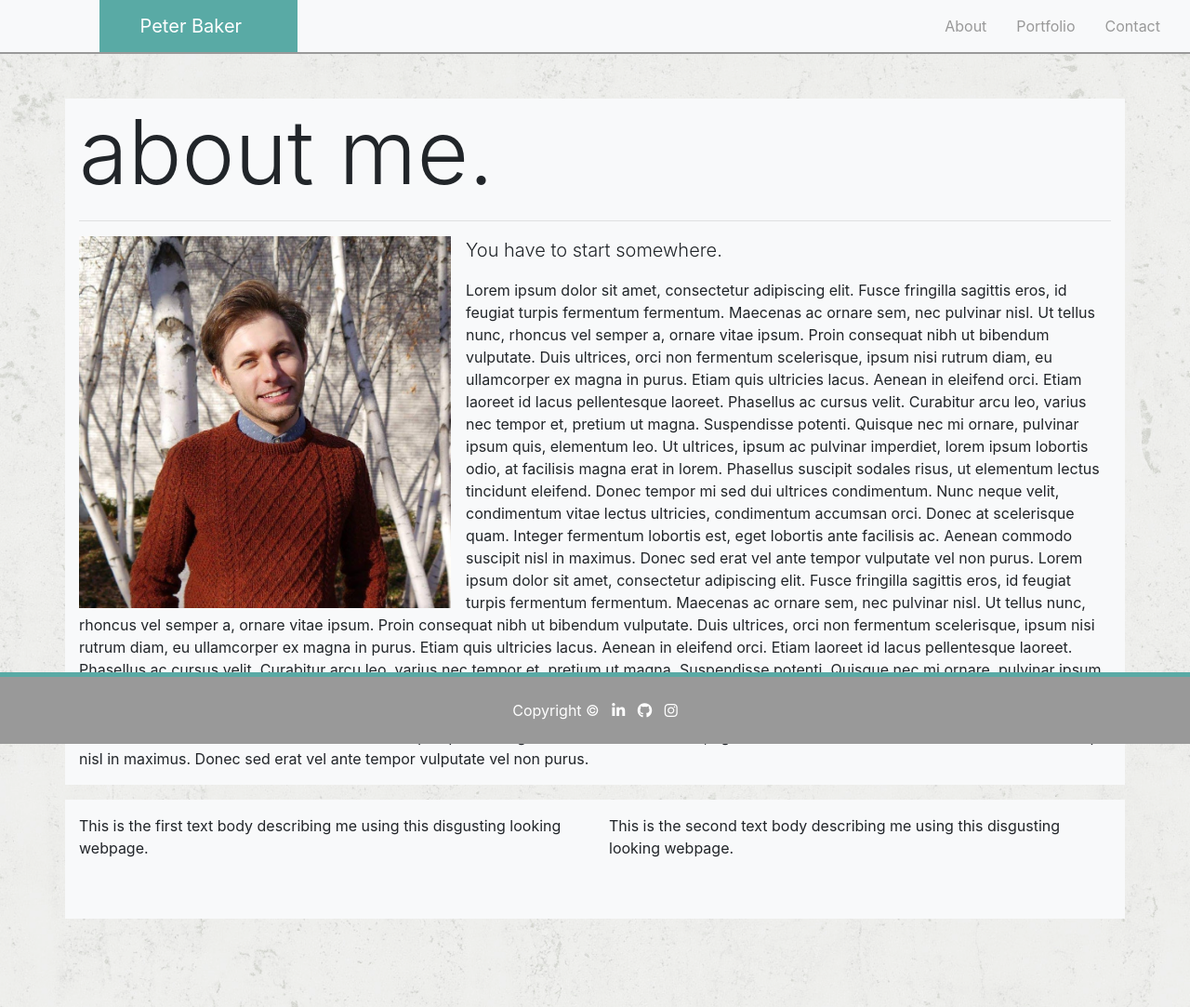
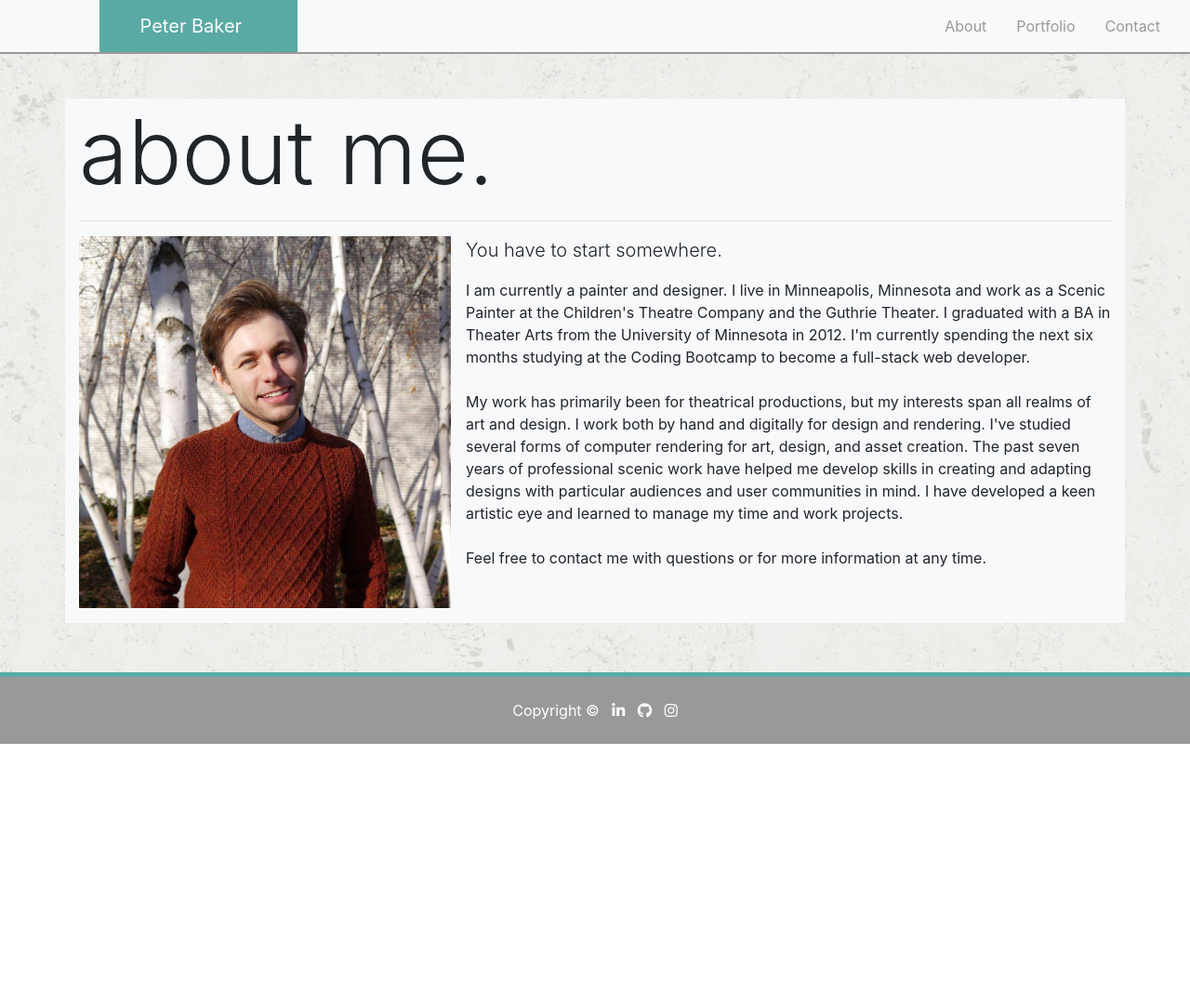
Before and after one commit to PeterBaker644/Homework-2, a plain HTML site: page index.html in a window 1280 px wide. Shown: the whole page at 93% size. After the commit the page ends 800 px from the top, so only its background shows below. Drawn offline with nearby package versions, Linux system fonts and the light colour scheme.

Commit message:
Finally entered real information, deleted extraneous divs on the about page

```diff
--- a/index.html
+++ b/index.html
@@ -58,41 +58,23 @@
                 <hr>
 
                 <section>
-                    <img src="assets/images/Profile.jpg" class="mr-3 float-md-left mb-3 mb-md-auto" alt="Profile Picture" id="Profile">
+                    <img src="assets/images/Profile.jpg" class="mr-3 float-md-left mb-3 mb-md-1 mb-lg-3" alt="Profile Picture" id="Profile">
                     <p class="lead">
                         You have to start somewhere.
                     </p>
                     <p>
-                        Lorem ipsum dolor sit amet, consectetur adipiscing elit. Fusce fringilla sagittis eros, id feugiat turpis fermentum fermentum. Maecenas ac ornare sem, nec pulvinar nisl. Ut tellus nunc, rhoncus vel semper a, ornare vitae ipsum. Proin consequat nibh ut bibendum vulputate. Duis ultrices, orci non fermentum scelerisque, ipsum nisi rutrum diam, eu ullamcorper ex magna in purus. Etiam quis ultricies lacus. Aenean in eleifend orci. Etiam laoreet id lacus pellentesque laoreet.
-
-                        Phasellus ac cursus velit. Curabitur arcu leo, varius nec tempor et, pretium ut magna. Suspendisse potenti. Quisque nec mi ornare, pulvinar ipsum quis, elementum leo. Ut ultrices, ipsum ac pulvinar imperdiet, lorem ipsum lobortis odio, at facilisis magna erat in lorem. Phasellus suscipit sodales risus, ut elementum lectus tincidunt eleifend. Donec tempor mi sed dui ultrices condimentum. Nunc neque velit, condimentum vitae lectus ultricies, condimentum accumsan orci. Donec at scelerisque quam. Integer fermentum lobortis est, eget lobortis ante facilisis ac. Aenean commodo suscipit nisl in maximus. Donec sed erat vel ante tempor vulputate vel non purus.
-
-                        Lorem ipsum dolor sit amet, consectetur adipiscing elit. Fusce fringilla sagittis eros, id feugiat turpis fermentum fermentum. Maecenas ac ornare sem, nec pulvinar nisl. Ut tellus nunc, rhoncus vel semper a, ornare vitae ipsum. Proin consequat nibh ut bibendum vulputate. Duis ultrices, orci non fermentum scelerisque, ipsum nisi rutrum diam, eu ullamcorper ex magna in purus. Etiam quis ultricies lacus. Aenean in eleifend orci. Etiam laoreet id lacus pellentesque laoreet.
-
-                        Phasellus ac cursus velit. Curabitur arcu leo, varius nec tempor et, pretium ut magna. Suspendisse potenti. Quisque nec mi ornare, pulvinar ipsum quis, elementum leo. Ut ultrices, ipsum ac pulvinar imperdiet, lorem ipsum lobortis odio, at facilisis magna erat in lorem. Phasellus suscipit sodales risus, ut elementum lectus tincidunt eleifend. Donec tempor mi sed dui ultrices condimentum. Nunc neque velit, condimentum vitae lectus ultricies, condimentum accumsan orci. Donec at scelerisque quam. Integer fermentum lobortis est, eget lobortis ante facilisis ac. Aenean commodo suscipit nisl in maximus. Donec sed erat vel ante tempor vulputate vel non purus.
+                        I am currently a painter and designer. I live in Minneapolis, Minnesota and work as a Scenic Painter at the Children's Theatre Company and the Guthrie Theater. I graduated with a BA in Theater Arts from the University of Minnesota in 2012. I'm currently spending the next six months studying at the Coding Bootcamp to become a full-stack web developer.
+                        <br>
+                        <br>
+                        My work has primarily been for theatrical productions, but my interests span all realms of art and design. I work both by hand and digitally for design and rendering. I've studied several forms of computer rendering for art, design, and asset creation. The past seven years of professional scenic work have helped me develop skills in creating and adapting designs with particular audiences and user communities in mind. I have developed a keen artistic eye and learned to manage my time and work projects.
+                        <br>
+                        <br>
+                        Feel free to contact me with questions or for more information at any time.
                     </p>
                 </section>
 
             </div>
         </article>
-
-        <section class="row bg-light mt-3">
-            <div class="col-md-6 pt-3 mt-md-auto mb-5">
-
-                <p>
-                    This is the first text body describing me using this disgusting looking webpage.
-                </p>
-
-            </div>
-
-            <div class="col-md-6 pt-3">
-
-                <p>
-                    This is the second text body describing me using this disgusting looking webpage.
-                </p>
-
-            </div>
-        </section>
 
     </main>
 
```
